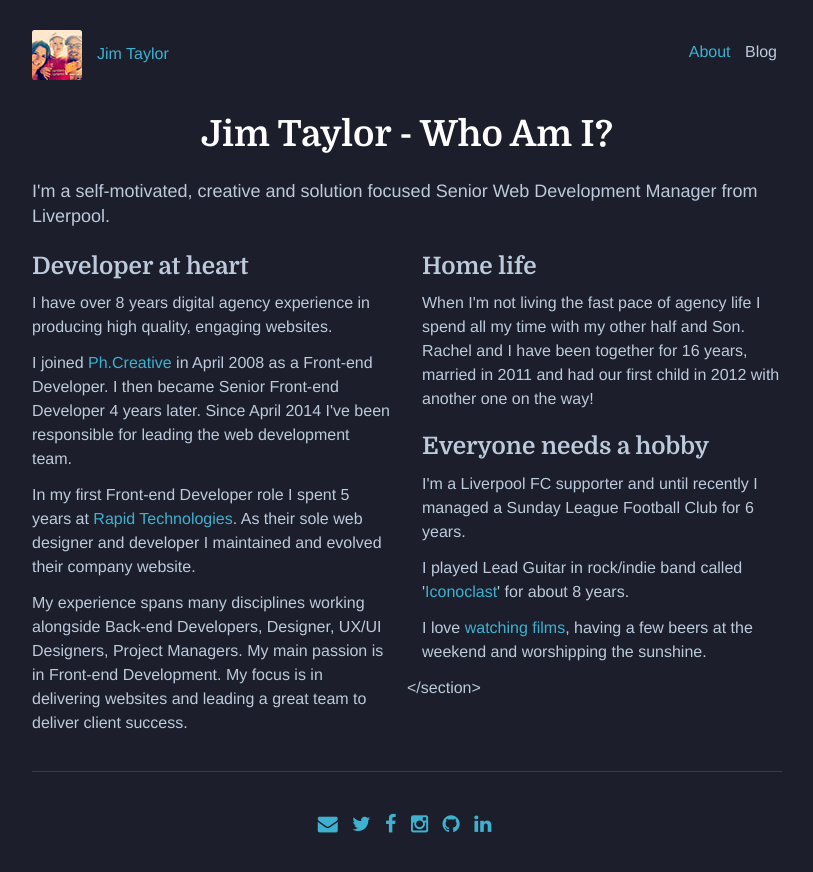
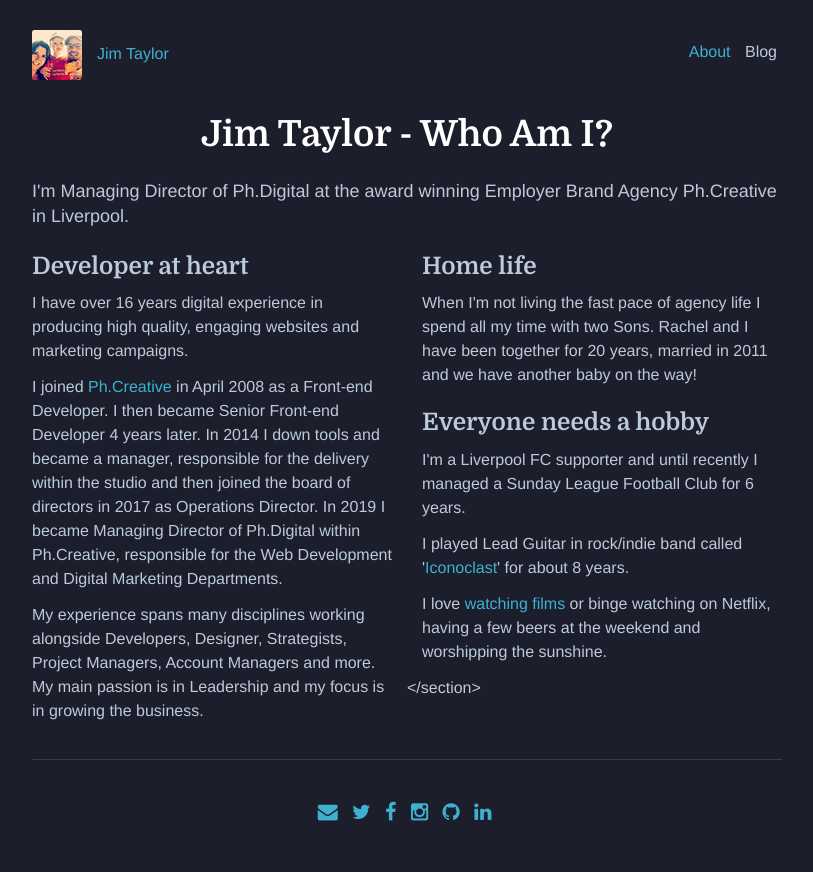
Before and after one commit to iamjimtaylor/iamjimtaylor, a Jekyll site: the page built from about/index.md, in a window 1280 px wide. Shown: the top 872 px of the page, without its empty margins (233-1046 px from the left). Built offline with Jekyll 4.4.1, drawn with Linux system fonts in a browser that asks for light colours; comment, search, counter and statistics services are not loaded.

Commit message:
Update index.md

```diff
--- a/about/index.md
+++ b/about/index.md
@@ -6,22 +6,21 @@ excerpt: "Jim Taylor. I have over 8 years digital agency experience in producing
 <div class="row">
 <section class="col-sm-10 col-sm-offset-1 col-md-8 col-md-offset-2">
     <h1 class="page-header">Jim Taylor - Who Am I?</h1>
-    <p class="lead">I'm a self-motivated, creative and solution focused Senior Web Development Manager from Liverpool.</p>
+    <p class="lead">I'm Managing Director of Ph.Digital at the award winning Employer Brand Agency Ph.Creative in Liverpool.</p>
     <div class="row">
       <div class="col-md-6">
         <h3>Developer at heart</h3>
-        <p>I have over 8 years digital agency experience in producing high quality, engaging websites.</p>
-        <p>I joined <a href="http://www.ph-creative.com" target="_blank">Ph.Creative</a> in April 2008 as a Front-end Developer. I then became Senior Front-end Developer 4 years later. Since April 2014 I've been responsible for leading the web development team.</p>
-        <p>In my first Front-end Developer role I spent 5 years at <a href="http://www.rapid.co.uk" target="_blank">Rapid Technologies</a>. As their sole web designer and developer I maintained and evolved their company website.</p>
-        <p>My experience spans many disciplines working alongside Back-end Developers, Designer, UX/UI Designers, Project Managers. My main passion is in Front-end Development. My focus is in delivering websites and leading a great team to deliver client success.</p>
+        <p>I have over 16 years digital experience in producing high quality, engaging websites and marketing campaigns.</p>
+        <p>I joined <a href="http://www.ph-creative.com" target="_blank">Ph.Creative</a> in April 2008 as a Front-end Developer. I then became Senior Front-end Developer 4 years later. In 2014 I down tools and became a manager, responsible for the delivery within the studio and then joined the board of directors in 2017 as Operations Director. In 2019 I became Managing Director of Ph.Digital within Ph.Creative, responsible for the Web Development and Digital Marketing Departments.</p>
+        <p>My experience spans many disciplines working alongside Developers, Designer, Strategists, Project Managers, Account Managers and more. My main passion is in Leadership and my focus is in growing the business.</p>
       </div>
       <div class="col-md-6">
         <h3>Home life</h3>
-        <p>When I'm not living the fast pace of agency life I spend all my time with my other half and Son. Rachel and I have been together for 16 years, married in 2011 and had our first child in 2012 with another one on the way!</p>
+        <p>When I'm not living the fast pace of agency life I spend all my time with  two Sons. Rachel and I have been together for 20 years, married in 2011 and we have another baby on the way!</p>
         <h3>Everyone needs a hobby</h3>
         <p>I'm a Liverpool FC supporter and until recently I managed a Sunday League Football Club for 6 years.</p>
         <p>I played Lead Guitar in rock/indie band called '<a href="https://soundcloud.com/user-466017660/sets/the-boot-estate" target="_blank">Iconoclast</a>' for about 8 years.</p>
-        <p>I love <a href="https://letterboxd.com/jamesicon/films/" target="_blank">watching films</a>, having a few beers at the weekend and worshipping the sunshine.</p>
+        <p>I love <a href="https://letterboxd.com/jamesicon/films/" target="_blank">watching films</a> or binge watching on Netflix, having a few beers at the weekend and worshipping the sunshine.</p>
       </div>
   </section>
 </div>
```
